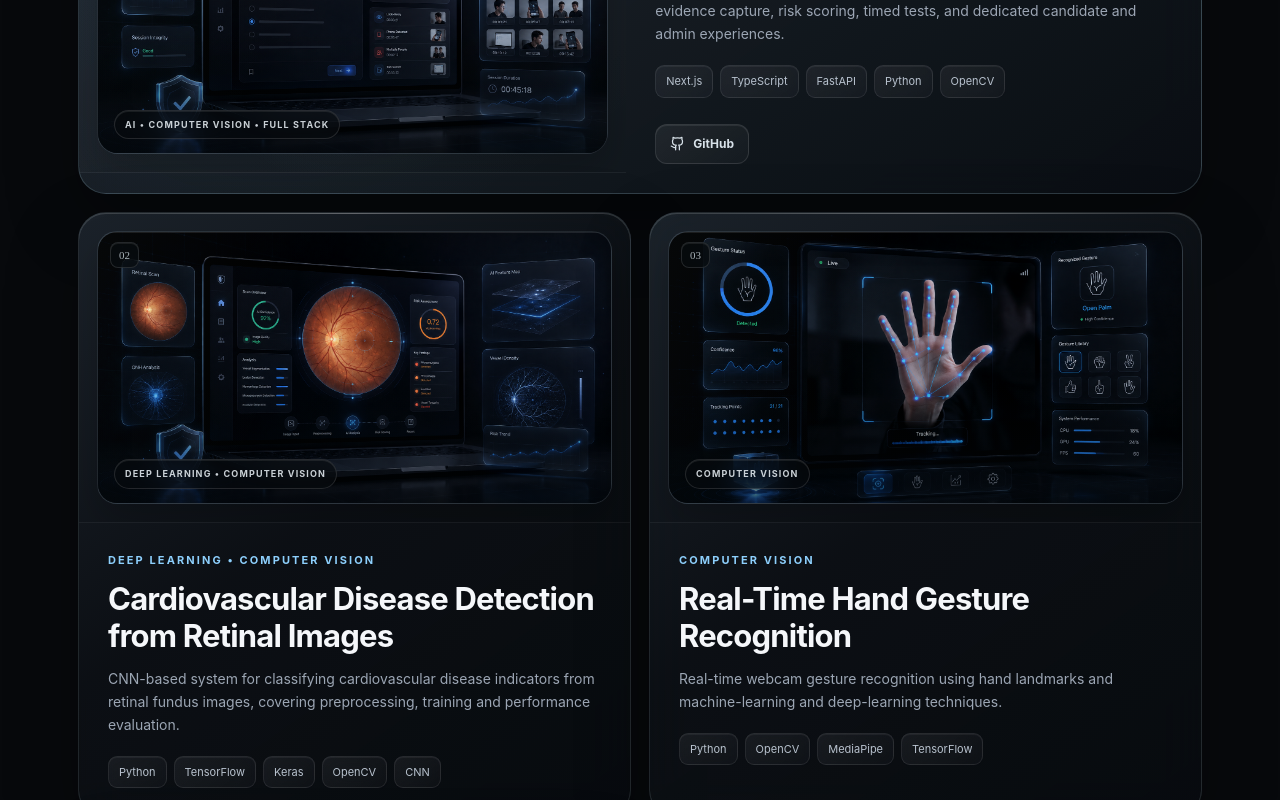
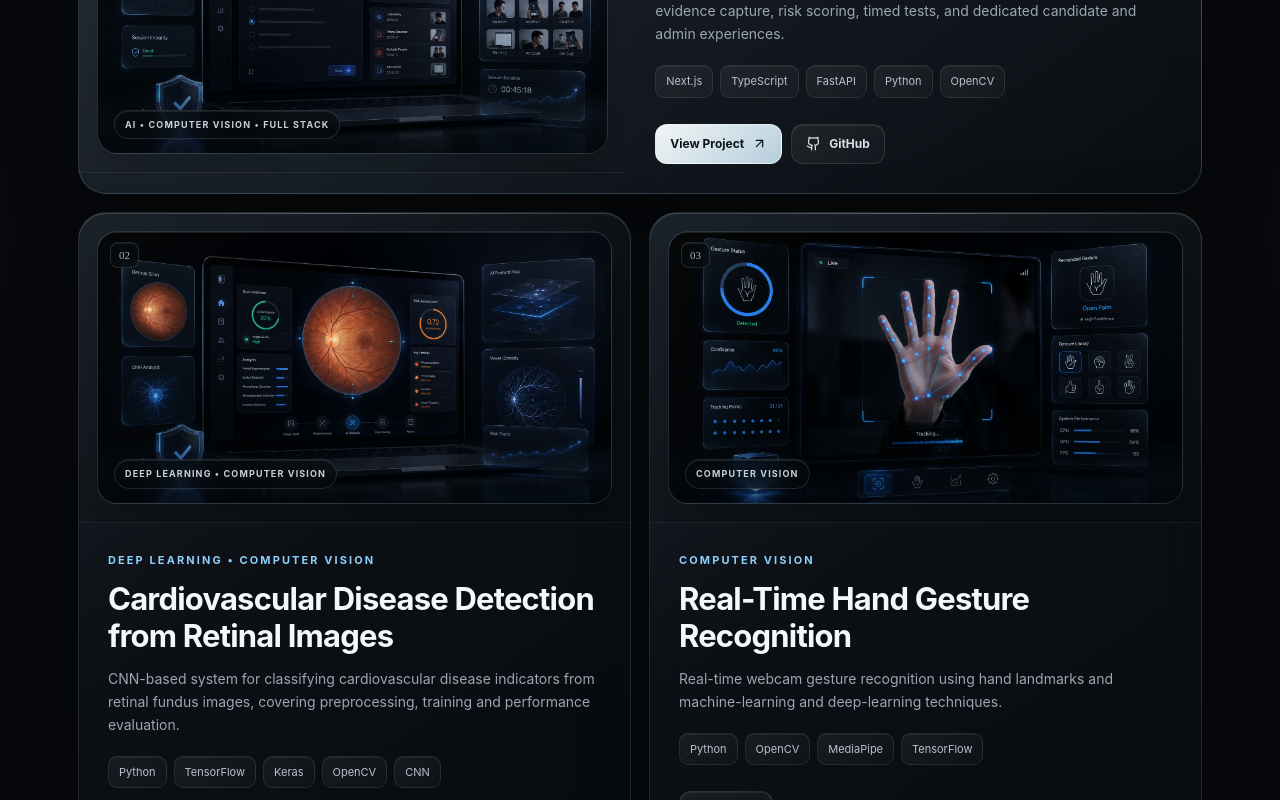
Before and after one commit to Sreedev-a/Sreedev-a.github.io, a Next.js app: page / in a window 1280 px wide. Shown: the part 3020-3820 px from the top of the page. Built offline with nearby package versions, Linux system fonts and the light colour scheme.

Commit message:
Restore project preview images

```diff
--- a/src/data/portfolio.ts
+++ b/src/data/portfolio.ts
@@ -16,7 +16,7 @@ export const portfolio = {
     tech: ["Next.js", "TypeScript", "FastAPI", "Python", "OpenCV"],
     image: "/ai-proctoring-cover.png",
     github: "https://github.com/Sreedev-a/AI-Proctored-Assessment-Platform",
-    demo: "",
+    demo: "https://frontend-five-blond-42.vercel.app/login",
   },
   {
     title: "Cardiovascular Disease Detection from Retinal Images",
@@ -25,7 +25,7 @@ export const portfolio = {
       "CNN-based system for classifying cardiovascular disease indicators from retinal fundus images, covering preprocessing, training and performance evaluation.",
     tech: ["Python", "TensorFlow", "Keras", "OpenCV", "CNN"],
     image: "/retinal-diagnostics-cover.png",
-    github: "",
+    github: "https://github.com/Sreedev-a",
     demo: "",
   },
   {
@@ -35,7 +35,7 @@ export const portfolio = {
       "Real-time webcam gesture recognition using hand landmarks and machine-learning and deep-learning techniques.",
     tech: ["Python", "OpenCV", "MediaPipe", "TensorFlow"],
     image: "/hand-gesture-cover.png",
-    github: "",
+    github: "https://github.com/Sreedev-a",
     demo: "",
   },
   {
@@ -45,7 +45,7 @@ export const portfolio = {
       "Android attendance management system with authentication, role-based access and real-time database integration.",
     tech: ["Android Studio", "Java / Kotlin", "XML", "Firebase"],
     image: "/attendance-erp-cover.png",
-    github: "",
+    github: "https://github.com/Sreedev-a",
     demo: "",
   },
 ],
```
